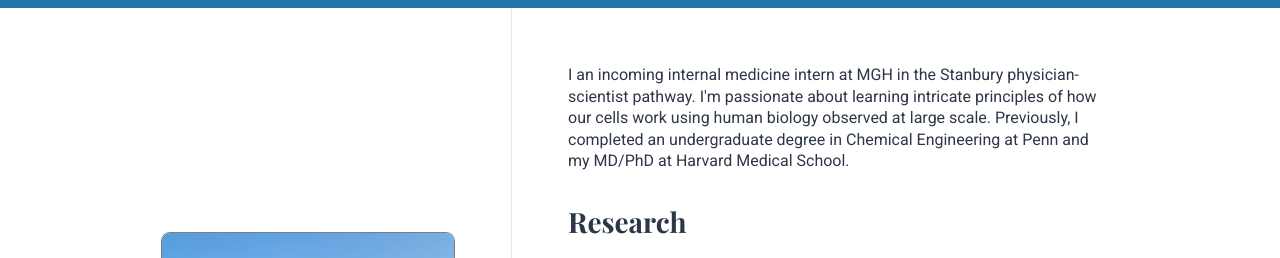
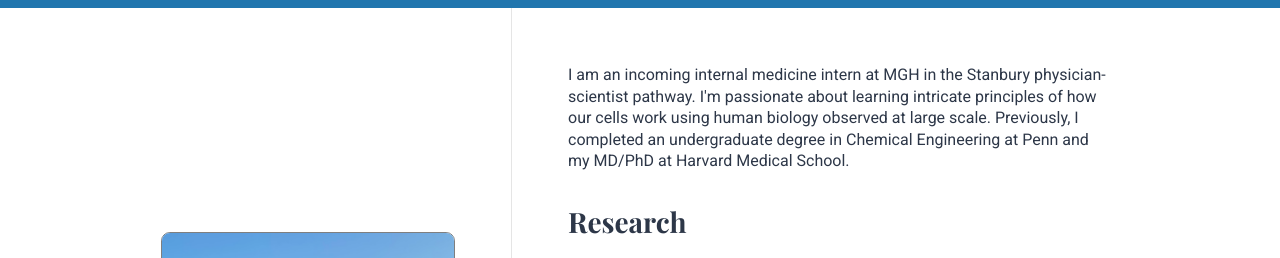
Before and after one commit to rahulg603/rahulg603.github.io, a Jekyll site: the page built from index.md, in a window 1280 px wide. Shown: the top 258 px of the page. Built offline with Jekyll 4.4.1, drawn with Linux system fonts in a browser that asks for light colours; some web fonts are replaced.

Commit message:
Fix typo

```diff
--- a/index.md
+++ b/index.md
@@ -36,7 +36,7 @@ title: Home
   <div class="main-content">
     <div class="main-content__container">
       <section class="about">
-        <p>I an incoming internal medicine intern at MGH in the Stanbury physician-scientist pathway. I'm passionate about learning intricate principles of how our cells work using human biology observed at large scale. Previously, I completed an undergraduate degree in Chemical Engineering at Penn and my MD/PhD at Harvard Medical School.</p>
+        <p>I am an incoming internal medicine intern at MGH in the Stanbury physician-scientist pathway. I'm passionate about learning intricate principles of how our cells work using human biology observed at large scale. Previously, I completed an undergraduate degree in Chemical Engineering at Penn and my MD/PhD at Harvard Medical School.</p>
       </section>
       <section>
         <h2>Research</h2>
```
